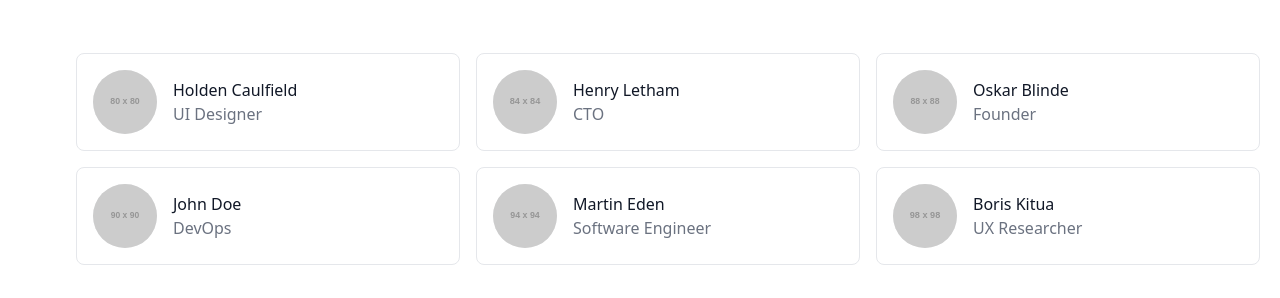
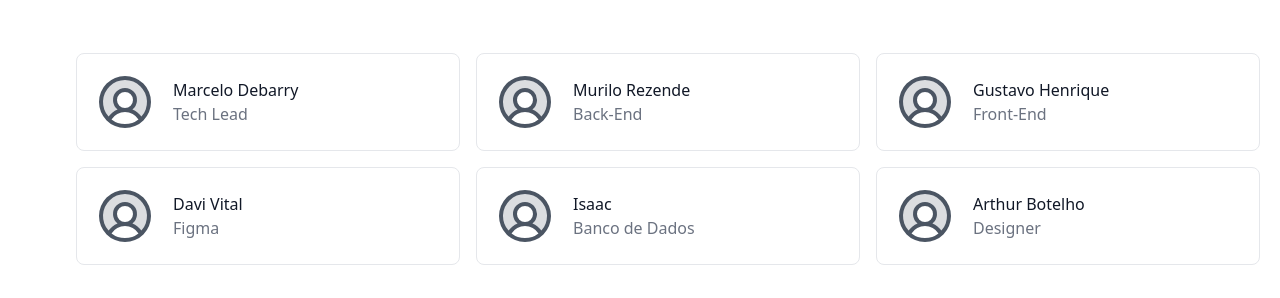
Before and after one commit to andreeeestor/CoverSpot, a React (Vite) app in the folder client/: page / in a window 1280 px wide. Shown: the part 2727-3025 px from the top of the page. Built offline with nearby package versions, Linux system fonts and the light colour scheme.

Commit message:
página home finalizada

```diff
--- a/client/src/pages/home/index.jsx
+++ b/client/src/pages/home/index.jsx
@@ -8,6 +8,7 @@ import {
   HandHeart,
 } from "@phosphor-icons/react";
 import Footer from "../../components/Footer";
+import { UserCircle } from "@phosphor-icons/react/dist/ssr";
 
 export default function HomePage() {
   const features = [
@@ -120,24 +121,24 @@ export default function HomePage() {
   <div className="p-8 md:p-12 lg:px-16 lg:py-24">
     <div className="mx-auto max-w-xl text-center ltr:sm:text-left rtl:sm:text-right">
       <h2 className="text-2xl font-bold text-gray-900 md:text-3xl">
-                Lorem, ipsum dolor sit amet
+        Conecte sua banda ao palco certo!
       </h2>
 
       <p className="text-gray-500 md:mt-4">
-                Lorem ipsum dolor sit amet, consectetur adipiscing elit. Et,
-                egestas tempus tellus etiam sed. Quam a scelerisque amet
-                ullamcorper eu enim et fermentum, augue. Aliquet amet volutpat
-                quisque ut interdum tincidunt duis.
+        Apresente seu talento e encontre oportunidades de se apresentar em estabelecimentos incríveis.
+        Ou, se você é um estabelecimento, descubra bandas covers excepcionais para animar o seu evento.
+        A CoverSpot facilita a conexão entre artistas e palcos.
       </p>
     </div>
   </div>
 
   <img
-            alt=""
+    alt="Banda se apresentando"
     src="https://images.unsplash.com/photo-1484959014842-cd1d967a39cf?ixlib=rb-1.2.1&ixid=MnwxMjA3fDB8MHxwaG90by1wYWdlfHx8fGVufDB8fHx8&auto=format&fit=crop&w=1770&q=80"
     className="h-full w-full object-cover sm:h-[calc(100%_-_2rem)] sm:self-end sm:rounded-ss-[30px] md:h-[calc(100%_-_4rem)] md:rounded-ss-[60px]"
   />
 </section>
+
 
         <section className="text-gray-600 body-font">
           <div className="container px-5 py-24 mx-auto">
@@ -159,91 +160,67 @@ export default function HomePage() {
             <div className="flex flex-wrap -m-2">
               <div className="p-2 lg:w-1/3 md:w-1/2 w-full">
                 <div className="h-full flex items-center border-gray-200 border p-4 rounded-lg">
-                  <img
-                    alt="team"
-                    className="w-16 h-16 bg-gray-100 object-cover object-center flex-shrink-0 rounded-full mr-4"
-                    src="https://dummyimage.com/80x80"
-                  />
+                <UserCircle weight="duotone" className="w-16 h-16 mr-4" />
                   <div className="flex-grow">
                     <h2 className="text-gray-900 title-font font-medium">
-                      Holden Caulfield
+                      Marcelo Debarry
                     </h2>
-                    <p className="text-gray-500">UI Designer</p>
+                    <p className="text-gray-500">Tech Lead</p>
                   </div>
                 </div>
               </div>
               <div className="p-2 lg:w-1/3 md:w-1/2 w-full">
                 <div className="h-full flex items-center border-gray-200 border p-4 rounded-lg">
-                  <img
-                    alt="team"
-                    className="w-16 h-16 bg-gray-100 object-cover object-center flex-shrink-0 rounded-full mr-4"
-                    src="https://dummyimage.com/84x84"
-                  />
+                <UserCircle weight="duotone" className="w-16 h-16 mr-4" />
                   <div className="flex-grow">
                     <h2 className="text-gray-900 title-font font-medium">
-                      Henry Letham
+                      Murilo Rezende
                     </h2>
-                    <p className="text-gray-500">CTO</p>
+                    <p className="text-gray-500">Back-End</p>
                   </div>
                 </div>
               </div>
               <div className="p-2 lg:w-1/3 md:w-1/2 w-full">
                 <div className="h-full flex items-center border-gray-200 border p-4 rounded-lg">
-                  <img
-                    alt="team"
-                    className="w-16 h-16 bg-gray-100 object-cover object-center flex-shrink-0 rounded-full mr-4"
-                    src="https://dummyimage.com/88x88"
-                  />
+                <UserCircle weight="duotone" className="w-16 h-16 mr-4" />
                   <div className="flex-grow">
                     <h2 className="text-gray-900 title-font font-medium">
-                      Oskar Blinde
+                      Gustavo Henrique
                     </h2>
-                    <p className="text-gray-500">Founder</p>
+                    <p className="text-gray-500">Front-End</p>
                   </div>
                 </div>
               </div>
               <div className="p-2 lg:w-1/3 md:w-1/2 w-full">
                 <div className="h-full flex items-center border-gray-200 border p-4 rounded-lg">
-                  <img
-                    alt="team"
-                    className="w-16 h-16 bg-gray-100 object-cover object-center flex-shrink-0 rounded-full mr-4"
-                    src="https://dummyimage.com/90x90"
-                  />
+                <UserCircle weight="duotone" className="w-16 h-16 mr-4" />
                   <div className="flex-grow">
                     <h2 className="text-gray-900 title-font font-medium">
-                      John Doe
+                      Davi Vital
                     </h2>
-                    <p className="text-gray-500">DevOps</p>
+                    <p className="text-gray-500">Figma</p>
                   </div>
                 </div>
               </div>
               <div className="p-2 lg:w-1/3 md:w-1/2 w-full">
                 <div className="h-full flex items-center border-gray-200 border p-4 rounded-lg">
-                  <img
-                    alt="team"
-                    className="w-16 h-16 bg-gray-100 object-cover object-center flex-shrink-0 rounded-full mr-4"
-                    src="https://dummyimage.com/94x94"
-                  />
+                  <UserCircle weight="duotone" className="w-16 h-16 mr-4" />
                   <div className="flex-grow">
                     <h2 className="text-gray-900 title-font font-medium">
-                      Martin Eden
+                      Isaac
                     </h2>
-                    <p className="text-gray-500">Software Engineer</p>
+                    <p className="text-gray-500">Banco de Dados</p>
                   </div>
                 </div>
               </div>
               <div className="p-2 lg:w-1/3 md:w-1/2 w-full">
                 <div className="h-full flex items-center border-gray-200 border p-4 rounded-lg">
-                  <img
-                    alt="team"
-                    className="w-16 h-16 bg-gray-100 object-cover object-center flex-shrink-0 rounded-full mr-4"
-                    src="https://dummyimage.com/98x98"
-                  />
+                <UserCircle weight="duotone" className="w-16 h-16 mr-4" />
                   <div className="flex-grow">
                     <h2 className="text-gray-900 title-font font-medium">
-                      Boris Kitua
+                      Arthur Botelho
                     </h2>
-                    <p className="text-gray-500">UX Researcher</p>
+                    <p className="text-gray-500">Designer</p>
                   </div>
                 </div>
               </div>
```
Lines whose indentation alone changed are shown as unchanged.
